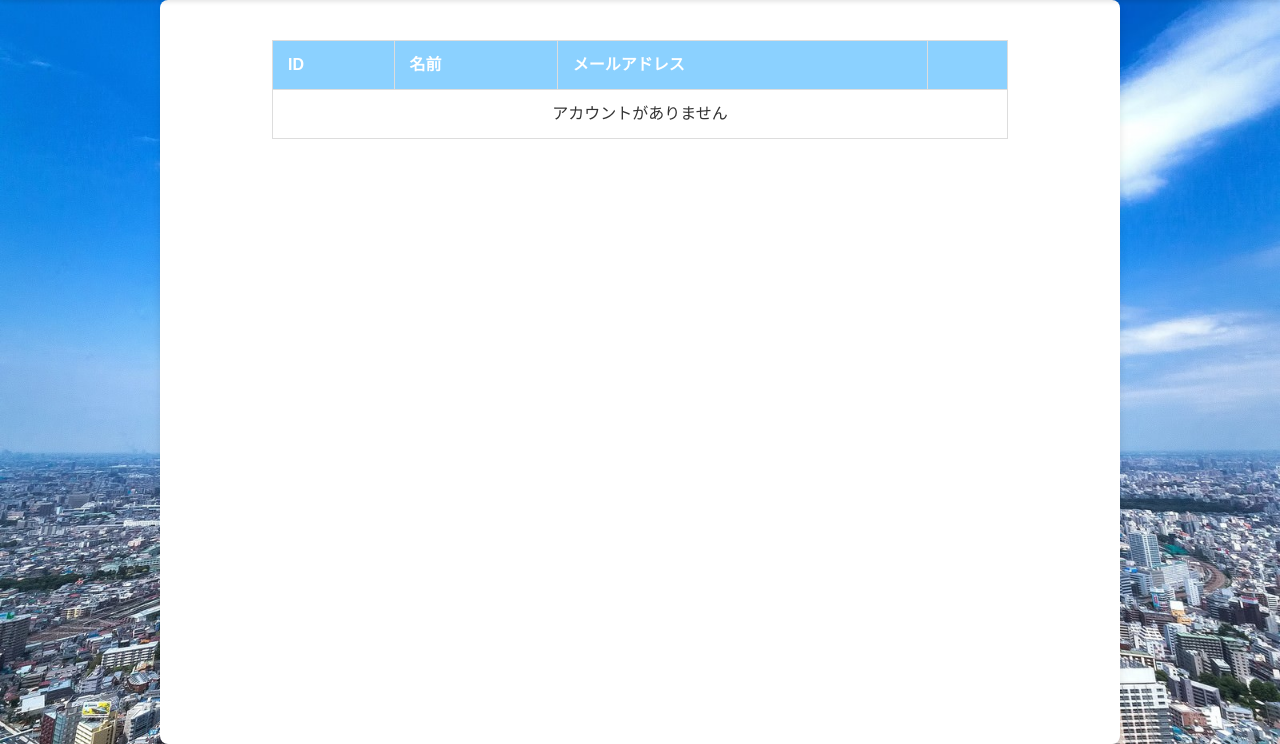
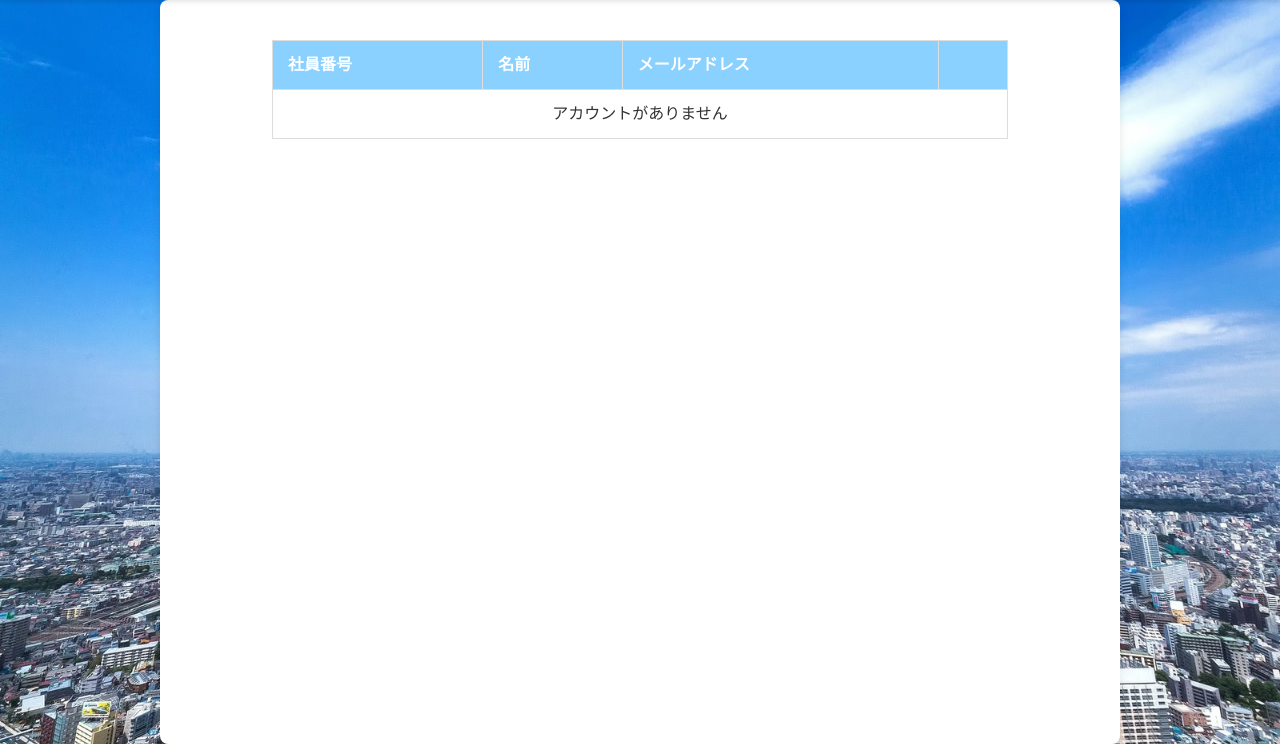
Before and after one commit to pikkoyama/hunhun, a Django app: page /manager/adminview/ in a window 1280 px wide. Shown: the part 66-810 px from the top of the page. Run offline with Django 5.2, Linux system fonts and the light colour scheme; some libraries are stand-ins or nearby versions.

Commit message:
manager-html

```diff
--- a/nuonproject/manager/templates/AdminViewAccount.html
+++ b/nuonproject/manager/templates/AdminViewAccount.html
@@ -108,7 +108,7 @@
         <table>
             <thead>
                 <tr>
-                    <th>ID</th>
+                    <th>社員番号</th>
                     <th>名前</th>
                     <th>メールアドレス</th>
                     <th></th>
```
